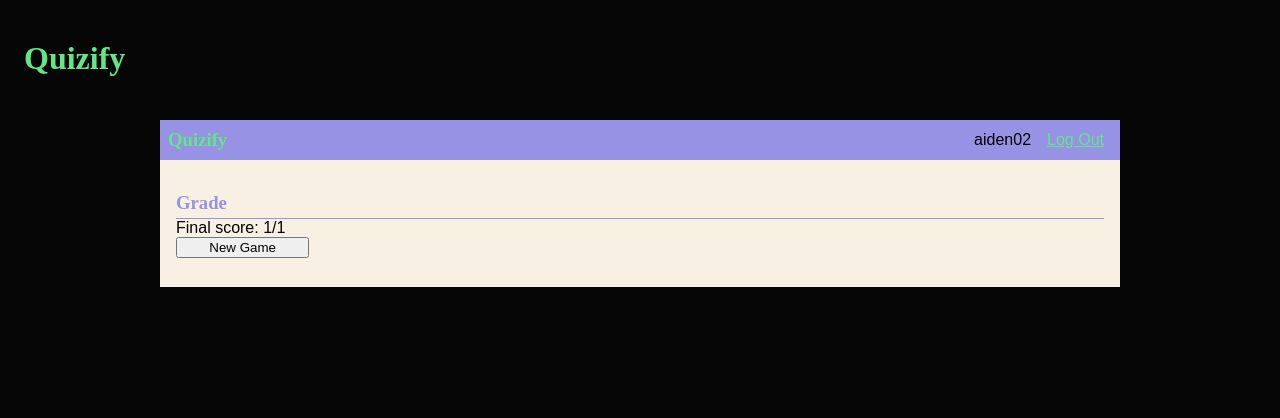
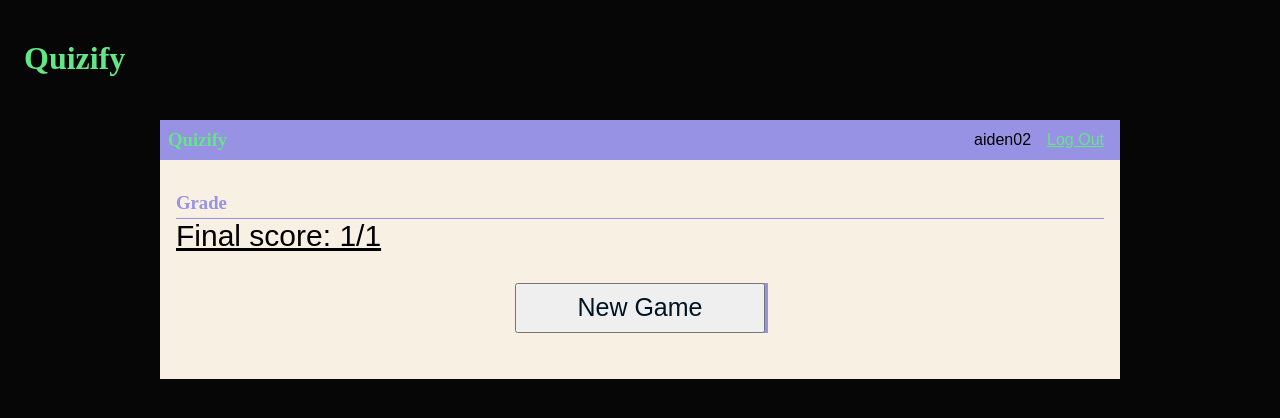
Before and after one commit to TheAiden02/Quizify, a Flask app: page /grade in a window 1280 px wide. Shown: the top 418 px of the page. Run offline with Flask 3, Linux system fonts and the light colour scheme; a user stored in the database is signed in; data comes from the database, SQL or seed files in the repository.

Commit message:
minor styling updates with new game mode selection

```diff
--- a/my_code/static/style.css
+++ b/my_code/static/style.css
@@ -27,6 +27,13 @@ nav ul li a, nav ul li span, header .action { display: block; padding: 0.5rem; }
 input.danger { color: #cc2f2e; }
 input[type=submit] { align-self: start; min-width: 10em; }
 
+.startGameButton{
+    height:25px;
+}
+
+.startGameButton:hover{
+    box-shadow:5px 5px #001524;
+}
 
 .content ul{
     list-style-type: none;
@@ -100,11 +107,28 @@ input[type=submit] { align-self: start; min-width: 10em; }
 }
 
 
-#start_Game{
+.startGameButton{
     background-color:#61E786;
     box-shadow: 3px 0 #9792e3;
     height:75px;
     width:150px;
     color:#001524;
-    font-size: 25px;;
+    font-size: 25px;
 }
+
+
+p2{
+    font-size: 30px;
+    text-decoration: underline;
+    margin:auto;
+
+}
+#newGame input{
+   margin:30px auto;
+    box-shadow: 3px 0 #9792e3;
+    height:50px;
+    width:100px;
+    color:#001524;
+    font-size: 25px;
+
+}
--- a/my_code/templates/base.html
+++ b/my_code/templates/base.html
@@ -22,7 +22,9 @@
       {% block header %}{% endblock %}
     </header>
     {% for message in get_flashed_messages() %}
-      <div class="flash">{{ message }}</div>
+  <!-- Figure out conditional display -> if blocks to display correct/incorrect divs with css background colors -->
+      <div class="flash">
+        {{ message }}</div>
     {% endfor %}
     {% block content %}
       {% block start_Game %}{% endblock %}
--- a/my_code/templates/grade.html
+++ b/my_code/templates/grade.html
@@ -8,7 +8,7 @@
   <p2>Final score: {{ correct }}/{{ total }}</p2>
 
 
-  <form name="new_game" action="{{ url_for('home') }}">
+  <form name="new_game" action="{{ url_for('home') }}" id="newGame">
     <input type="submit" value="New Game">
   </form>
 {% endblock %}
--- a/my_code/templates/home.html
+++ b/my_code/templates/home.html
@@ -15,7 +15,7 @@
             <label for ="_10">10 questions</label><br>
             <input type="radio" id="_15" name="question_Number" value=15></input>
             <label for ="_15">15 questions</label><br>
-            <input type="submit" value="Start Game">
+            <input class="startGameButton" type="submit" value="Start Game">
         </form>
 
     </div>
```
